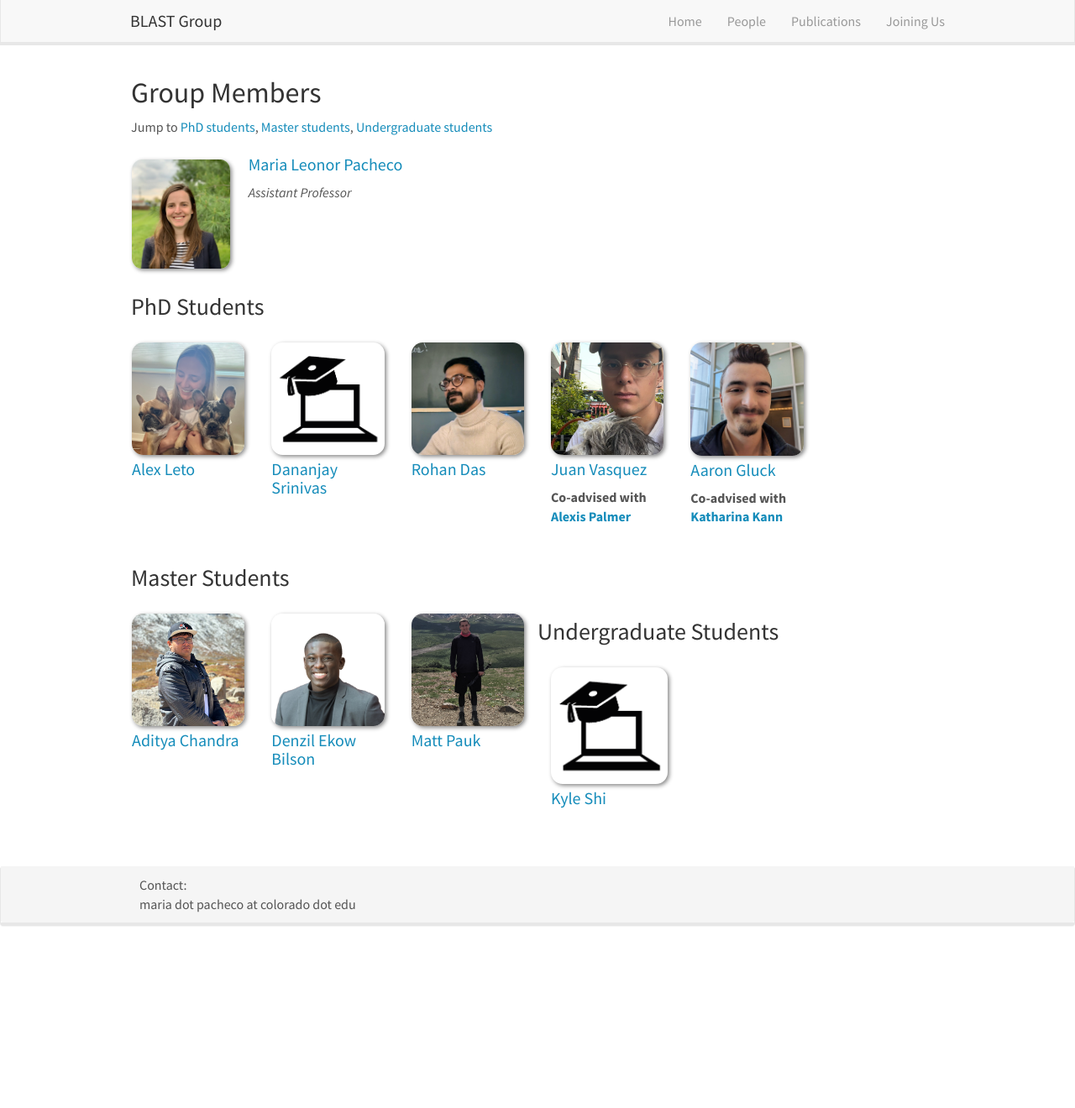
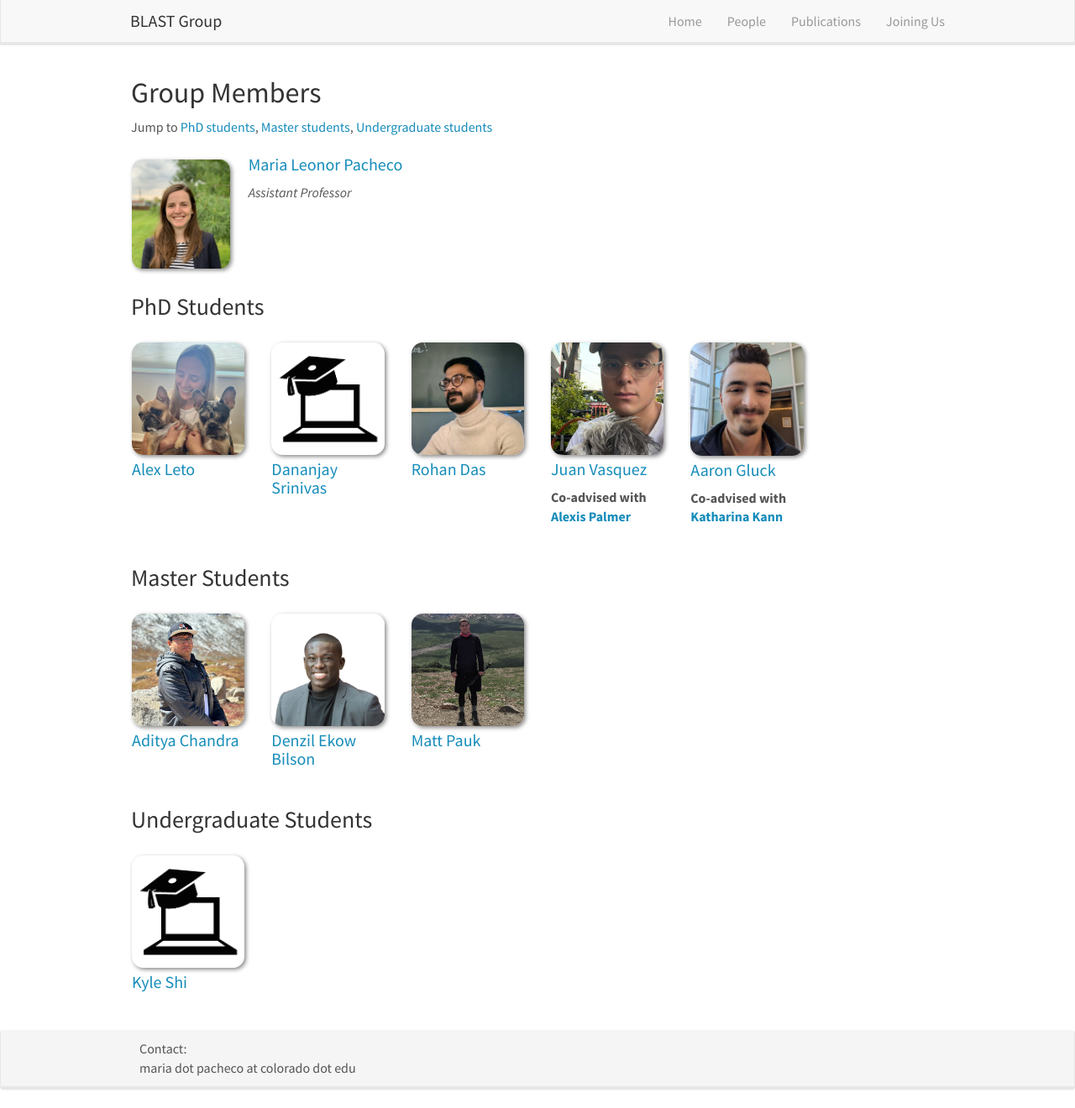
Before and after one commit to blast-cu/blast-cu.github.io, a Jekyll site: the page built from _pages/team.md, in a window 1280 px wide and 1320 px high. Shown: the whole window at 84% size. Built offline with Jekyll 4.4.1, drawn with Linux system fonts in a browser that asks for light colours; nearby versions of some CDN libraries.

Commit message:
Update team.md

```diff
--- a/_pages/team.md
+++ b/_pages/team.md
@@ -71,7 +71,7 @@ Jump to [PhD students](#phd-students), [Master students](#master-students), [Und
 {% endfor %}
 
 {% assign even_odd = number_printed | modulo: 6 %}
-{% if even_odd == 5 %}
+{% if even_odd != 0 %}
 </div>
 {% endif %}
 
@@ -79,6 +79,7 @@ Jump to [PhD students](#phd-students), [Master students](#master-students), [Und
 ### Master Students
 
 {% assign number_printed = 0 %}
+
 {% for member in site.data.master %}
 
 {% assign even_odd = number_printed | modulo: 6 %}
@@ -104,7 +105,7 @@ Jump to [PhD students](#phd-students), [Master students](#master-students), [Und
 {% endfor %}
 
 {% assign even_odd = number_printed | modulo: 6 %}
-{% if even_odd == 5 %}
+{% if even_odd != 0 %}
 </div>
 {% endif %}
 
@@ -136,6 +137,6 @@ Jump to [PhD students](#phd-students), [Master students](#master-students), [Und
 {% endfor %}
 
 {% assign even_odd = number_printed | modulo: 6 %}
-{% if even_odd == 5 %}
+{% if even_odd != 0 %}
 </div>
 {% endif %}
```
